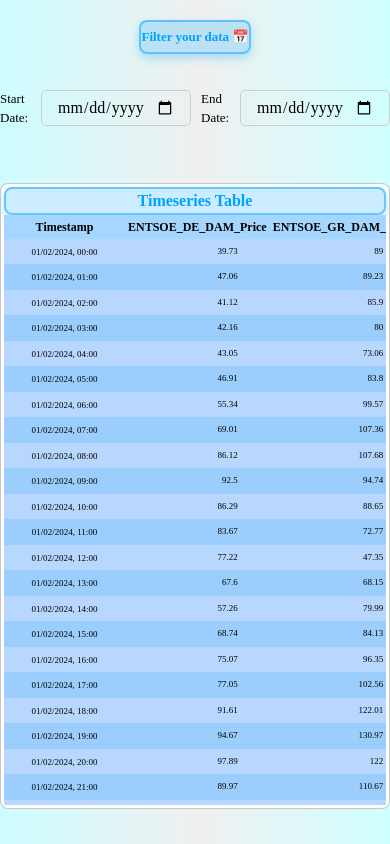
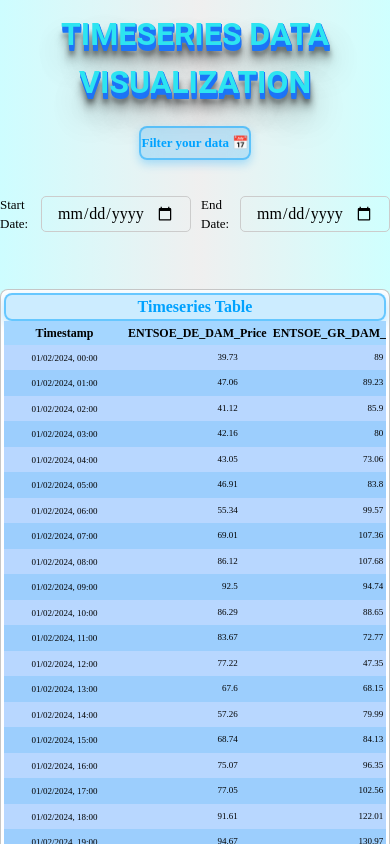
Before and after one commit to ntsiakiris/Timeseries-Data-Visualization, a Vue app in the folder vue-timeseries/: page / in a window 390 px wide. Shown: the top 844 px of the page. Built offline with nearby package versions, Linux system fonts and the light colour scheme; the HTML template or start-up script is replaced by a standard one.

Commit message:
change the emit to v-model and add some css

```diff
--- a/vue-timeseries/src/App.vue
+++ b/vue-timeseries/src/App.vue
@@ -5,33 +5,29 @@ import Chart from "./components/Chart.vue";
 import DateRangePicker from "./components/DateRangePicker.vue";
 import jsonData from "./timeseries.json";
 
-// Pass the data from the json file through the parent component
+// Make tableData reactive
 const tableData = ref(jsonData);
 const chartData = ref(jsonData);
 
-// Filter the table and chart data based on the selected date range
+// Function to filter table and chart data based on date range
 const filterData = ({ startDate, endDate }) => {
   if (!startDate || !endDate) return;
 
-  // Get the start and end date
   const start = new Date(startDate);
   start.setHours(0, 0, 0, 0);
 
   const end = new Date(endDate);
   end.setHours(23, 59, 59, 999);
 
-  // Filter the data
   const filteredData = jsonData.filter((item) => {
     const itemDate = new Date(item.DateTime);
     return itemDate >= start && itemDate <= end;
   });
 
-  // Check if any data was found
   if (filteredData.length === 0) {
     alert("No data available for the selected date range.");
   }
 
-  // Update table and chart data
   tableData.value = filteredData;
   chartData.value = filteredData;
 };
@@ -39,13 +35,15 @@ const filterData = ({ startDate, endDate }) => {
 
 <template>
   <div>
-  <DateRangePicker @filterData="filterData" class="filter-container" />
-  <div class="app-container">
-    <TableComponent :tableData="tableData" />
-    <Chart :chartData="chartData" />
+    <h2>Timeseries Data Visualization</h2>
+    <DateRangePicker @filterData="filterData" class="filter-container" />
+    <div class="app-container">
+      <TableComponent v-model="tableData" />
+      <Chart :chartData="chartData" />
+    </div>
   </div>
-</div>
 </template>
+
 
 <style scoped>
 .filter-container {
@@ -61,6 +59,28 @@ const filterData = ({ startDate, endDate }) => {
   overflow: visible;
 }
 
+h2 {
+  text-align: center;
+  margin-top:10px;
+  font-size: xx-large;
+  font-weight: 600;
+  font-family: 'Roboto', sans-serif;
+  color: #2de4f1;
+  text-transform: uppercase;
+  text-shadow: 1px 1px 0px #1d74f7,
+               1px 2px 0px #1d74f7,
+               1px 3px 0px #1d74f7,
+               1px 4px 0px #1d74f7,
+               1px 5px 0px #1d74f7,
+               1px 6px 0px #1d74f7,
+               1px 10px 5px rgba(16, 16, 16, 0.5),
+               1px 15px 10px rgba(16, 16, 16, 0.4),
+               1px 20px 30px rgba(16, 16, 16, 0.3),
+               1px 25px 50px rgba(16, 16, 16, 0.2);
+
+
+}
+
 @media screen and (max-width: 1200px) {
   .app-container {
     flex-direction: column;
--- a/vue-timeseries/src/components/Chart.vue
+++ b/vue-timeseries/src/components/Chart.vue
@@ -75,7 +75,6 @@ const chartDataset = computed(() => {
 
 <style scoped>
 .Line-container {
-  position: sticky;
   width: 55%;
   top: 10px;
   max-height: 80vh;
--- a/vue-timeseries/src/components/DataTable.vue
+++ b/vue-timeseries/src/components/DataTable.vue
@@ -1,17 +1,13 @@
 <script setup>
-import { defineProps, defineEmits, ref } from "vue";
+import { defineModel, ref } from "vue";
 import formatDate from "../functions/formatDate";
 
-const props = defineProps({
-  tableData: Array, // Define tableData as an array prop
-});
-
-const emit = defineEmits(["updateTableData"]); // Event to propagate the changes back to parent
+const tableData = defineModel();
 
 // Store error messages and previous valid values
-const errors = ref(Array(props.tableData.length).fill(""));
+const errors = ref(Array(tableData.value.length).fill(""));
 const previousValues = ref(
-  props.tableData.map((item) => ({
+  tableData.value.map((item) => ({
     ENTSOE_DE_DAM_Price: item.ENTSOE_DE_DAM_Price,
     ENTSOE_GR_DAM_Price: item.ENTSOE_GR_DAM_Price,
     ENTSOE_FR_DAM_Price: item.ENTSOE_FR_DAM_Price,
@@ -22,7 +18,6 @@ const previousValues = ref(
 const validateInput = (event, item, index, key) => {
   let value = event.target.value.trim();
 
-  // Allow "-" when the user starts typing a negative number
   if (value === "-") {
     errors.value[index] = "Please enter a valid number.";
     event.target.value = previousValues.value[index][key]; // Restore previous valid value
@@ -31,19 +26,15 @@ const validateInput = (event, item, index, key) => {
 
   let numericValue = Number(value);
 
-  // Validation checks
   if (isNaN(numericValue) || numericValue < -2000 || numericValue > 2000) {
     errors.value[index] = "Value must be between -2000 and 2000.";
     event.target.value = previousValues.value[index][key]; // Restore previous valid value
     return;
   }
 
-  // If valid, update the value and clear error message
   errors.value[index] = "";
   item[key] = numericValue;
-  previousValues.value[index][key] = numericValue; // Store the last valid value
-
-  emit("updateTableData", props.tableData);
+  previousValues.value[index][key] = numericValue;
 };
 </script>
 
@@ -61,7 +52,7 @@ const validateInput = (event, item, index, key) => {
           </tr>
         </thead>
         <tbody>
-          <tr v-for="(item, index) in props.tableData" :key="index">
+          <tr v-for="(item, index) in tableData" :key="index">
             <td>
               <input type="text" :value="formatDate(item.DateTime)" readonly />
             </td>
@@ -69,7 +60,7 @@ const validateInput = (event, item, index, key) => {
               <div class="input-container">
                 <input
                   type="number"
-                  :value="item.ENTSOE_DE_DAM_Price"
+                  v-model="item.ENTSOE_DE_DAM_Price"
                   @input="validateInput($event, item, index, 'ENTSOE_DE_DAM_Price')"
                 />
                 <span v-if="errors[index]" class="error-message">{{
@@ -81,7 +72,7 @@ const validateInput = (event, item, index, key) => {
               <div class="input-container">
                 <input
                   type="number"
-                  :value="item.ENTSOE_GR_DAM_Price"
+                  v-model="item.ENTSOE_GR_DAM_Price"
                   @input="validateInput($event, item, index, 'ENTSOE_GR_DAM_Price')"
                 />
                 <span v-if="errors[index]" class="error-message">{{
@@ -93,7 +84,7 @@ const validateInput = (event, item, index, key) => {
               <div class="input-container">
                 <input
                   type="number"
-                  :value="item.ENTSOE_FR_DAM_Price"
+                  v-model="item.ENTSOE_FR_DAM_Price"
                   @input="validateInput($event, item, index, 'ENTSOE_FR_DAM_Price')"
                 />
                 <span v-if="errors[index]" class="error-message">{{
@@ -107,6 +98,7 @@ const validateInput = (event, item, index, key) => {
     </div>
   </div>
 </template>
+
 
 <style scoped>
 label {
@@ -122,7 +114,7 @@ label {
 }
 
 .table-wrapper {
-  width: 100%;
+  width: auto;
   max-width: 850px;
   overflow-x: auto;
   margin: 10px auto;
@@ -139,7 +131,7 @@ label {
 }
 
 table {
-  width: 100%;
+  width: auto;
   border-collapse: collapse;
 }
 
@@ -194,7 +186,7 @@ tr:nth-child(odd) {
 
 @media screen and (max-width: 1400px) {
   .table-wrapper {
-    width: 95%;
+    width: 100%;
   }
   table {
     font-size: 10px;
--- a/vue-timeseries/src/components/DateRangePicker.vue
+++ b/vue-timeseries/src/components/DateRangePicker.vue
@@ -76,13 +76,6 @@ input:focus {
   border-color: #4caf50;
 }
 
-@media screen and (max-width: 768px) {
-  label {
-    font-size: small;
-    padding: 5px 0;
-  }
-}
-
 .title {
   background: rgba(0, 162, 255, 0.2);
   color: #00a2ff;
@@ -92,4 +85,19 @@ input:focus {
   backdrop-filter: blur(10px);
   font-weight: bold;
 }
+
+@media screen and (max-width: 768px) {
+  label {
+    font-size: small;
+    padding: 5px 0;
+  }
+  .date-picker-container {
+  display: flex;
+  justify-content: center;
+  align-items: center;
+
+}
+
+}
+
 </style>
```
